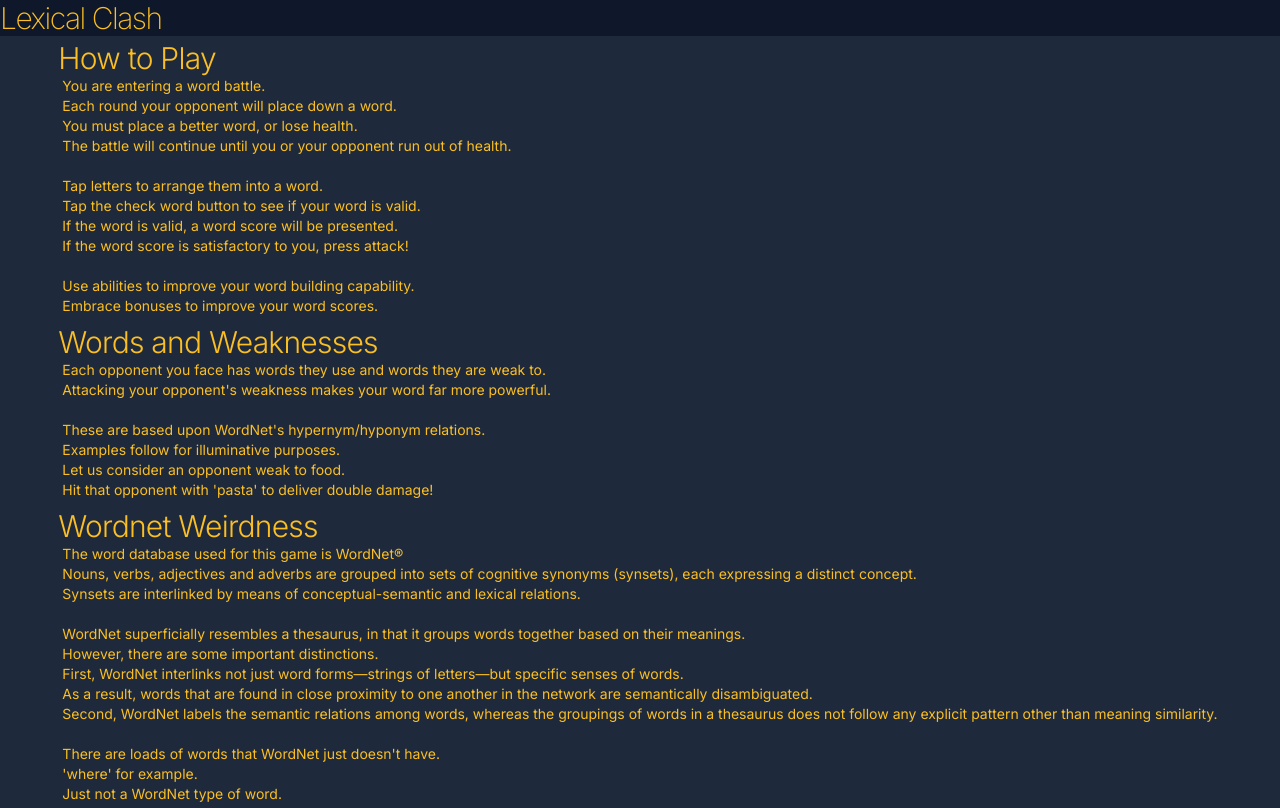
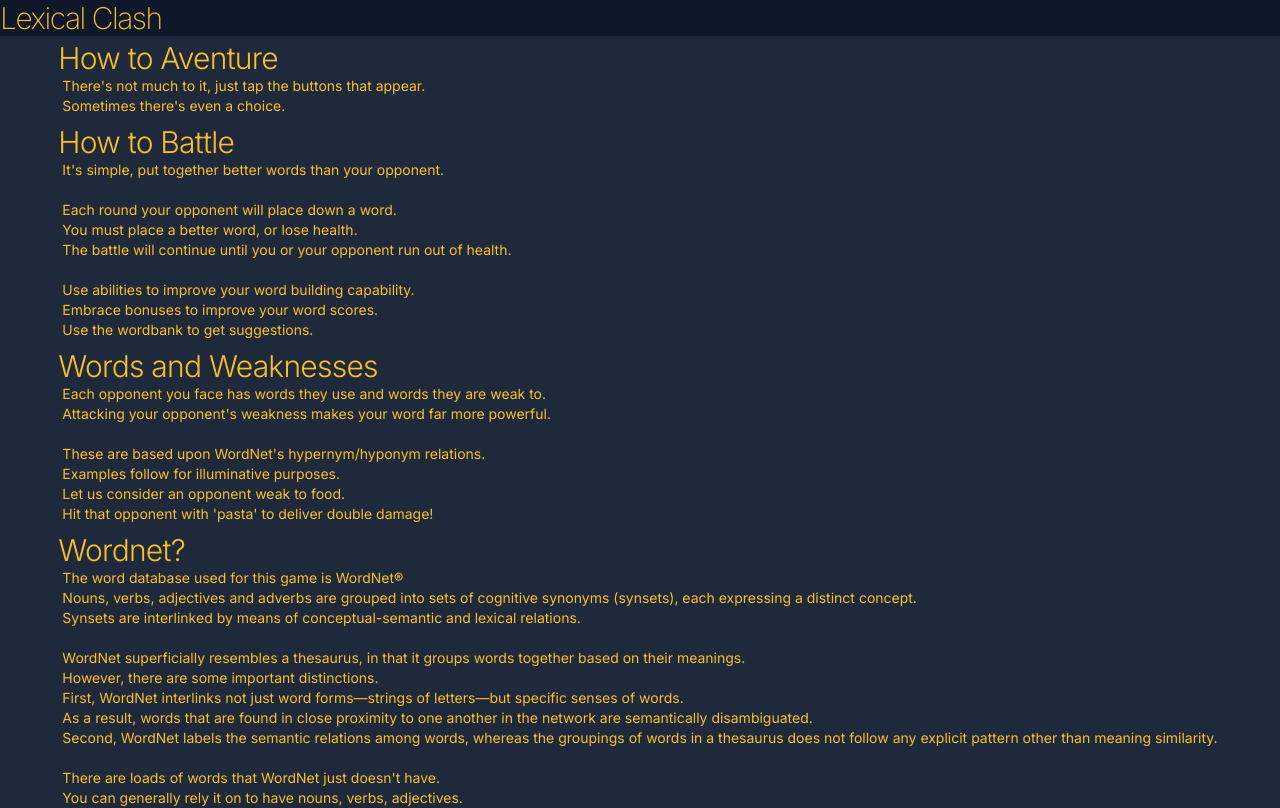
Before and after one commit to jml-89/lexical-clash, a Next.js app: page /about in a window 1280 px wide. Shown: the top 808 px of the page. Built offline with nearby package versions, Linux system fonts and the light colour scheme.

Commit message:
First page dressed up

```diff
--- a/src/app/about/page.tsx
+++ b/src/app/about/page.tsx
@@ -1,8 +1,4 @@
 import Link from "next/link";
-
-// Need this to be dynamic for the random session id generation
-// (really should be done somewhere else... in time)
-export const dynamic = "force-dynamic";
 
 interface Ramble {
   title: string;
@@ -11,20 +7,25 @@
 
 const basics: Ramble[] = [
   {
-    title: "How to Play",
+    title: "How to Aventure",
     body: `
-		You are entering a word battle.
+    There's not much to it, just tap the buttons that appear.
+    Sometimes there's even a choice.
+	`,
+  },
+
+  {
+    title: "How to Battle",
+    body: `
+    It's simple, put together better words than your opponent.
+
 		Each round your opponent will place down a word.
 		You must place a better word, or lose health.
 		The battle will continue until you or your opponent run out of health.
 
-		Tap letters to arrange them into a word.
-		Tap the check word button to see if your word is valid.
-		If the word is valid, a word score will be presented.
-		If the word score is satisfactory to you, press attack!
-
 		Use abilities to improve your word building capability.
 		Embrace bonuses to improve your word scores.
+    Use the wordbank to get suggestions.
 	`,
   },
 
@@ -42,7 +43,7 @@
   },
 
   {
-    title: "Wordnet Weirdness",
+    title: "Wordnet?",
     body: `
 		The word database used for this game is WordNet®
 		Nouns, verbs, adjectives and adverbs are grouped into sets of cognitive synonyms (synsets), each expressing a distinct concept.
@@ -55,8 +56,9 @@
 		Second, WordNet labels the semantic relations among words, whereas the groupings of words in a thesaurus does not follow any explicit pattern other than meaning similarity.
 
 		There are loads of words that WordNet just doesn't have.
-		'where' for example.
-		Just not a WordNet type of word.
+    You can generally rely it on to have nouns, verbs, adjectives.
+    Any other class of word, don't be surprised if WordNet does not have it
+    After all, how would those words be worked into a hypernym/hyponym relationship?
 	`,
   },
 ];
--- a/src/app/page.tsx
+++ b/src/app/page.tsx
@@ -12,9 +12,11 @@
   }
 
   return (
-    <main className="text-amber-400 text-sm flex flex-col justify-between items-center gap-2 p-1">
-      <FatLink href={sesh}>Adventure</FatLink>
-      <FatLink href="/about">About</FatLink>
+    <main className="flex-1 flex flex-col bg-[url('/bg/main.jpg')] bg-center bg-cover">
+      <div className="flex-1 flex flex-col self-stretch justify-center items-center gap-4 backdrop-blur-sm backdrop-brightness-50">
+        <FatLink href={sesh}>Adventure</FatLink>
+        <FatLink href="/about">About</FatLink>
+      </div>
     </main>
   );
 }
@@ -28,7 +30,7 @@
 }) {
   return (
     <Link
-      className="m-4 text-6xl font-light tracking-tighter shadow-amber-500 shadow bg-red-800 rounded-lg p-4"
+      className="p-4 text-6xl text-white font-light tracking-tight backdrop-blur-lg bg-black/50 rounded-lg border border-black shadow-lg shadow-slate-900"
       href={href}
     >
       {children}
```
Also changed, not shown: public/bg/main.jpg (added).
